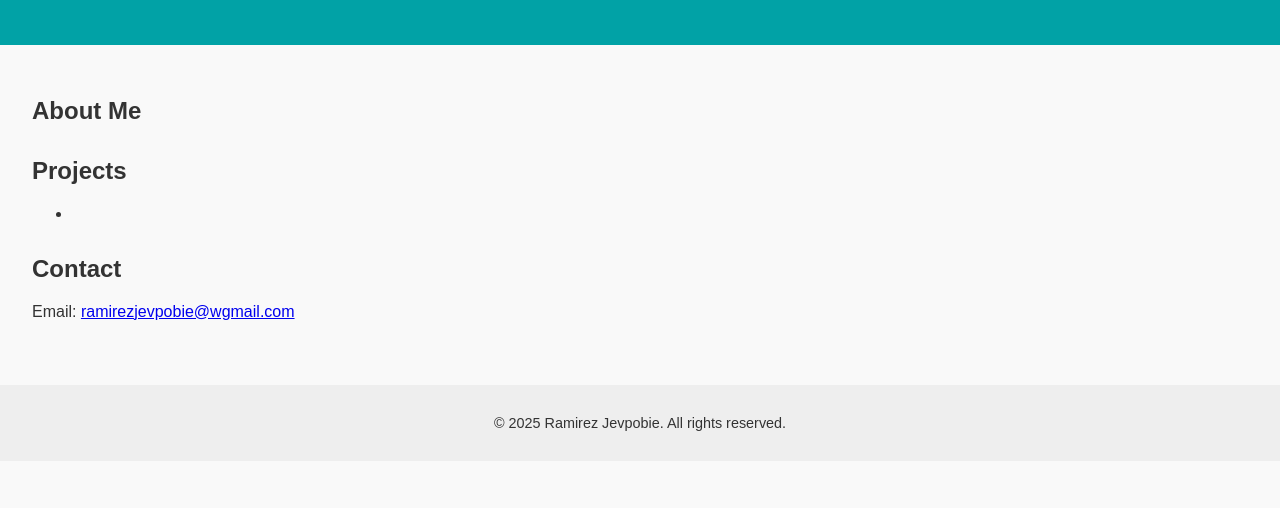
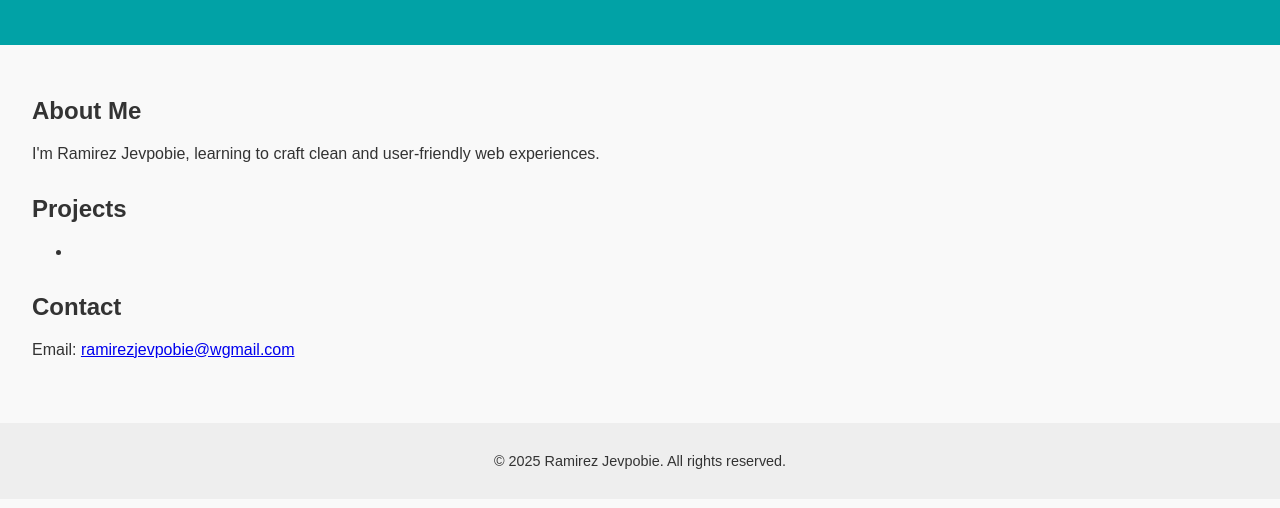
Before and after one commit to ramirezjevpobie-lgtm/starter-portfolio, a plain HTML site: page index.html in a window 1280 px wide. Shown: the part 134-642 px from the top of the page. Drawn offline with Linux system fonts and the light colour scheme.

Commit message:
Update index.html

```diff
--- a/index.html
+++ b/index.html
@@ -15,7 +15,7 @@
   <main>
     <section>
       <h2>About Me</h2>
-      <p><!-- TODO: Write a short bio here --></p>
+      <p>I'm Ramirez Jevpobie, learning to craft clean and user-friendly web experiences.</p>
     </section>
 
     <section>
```
